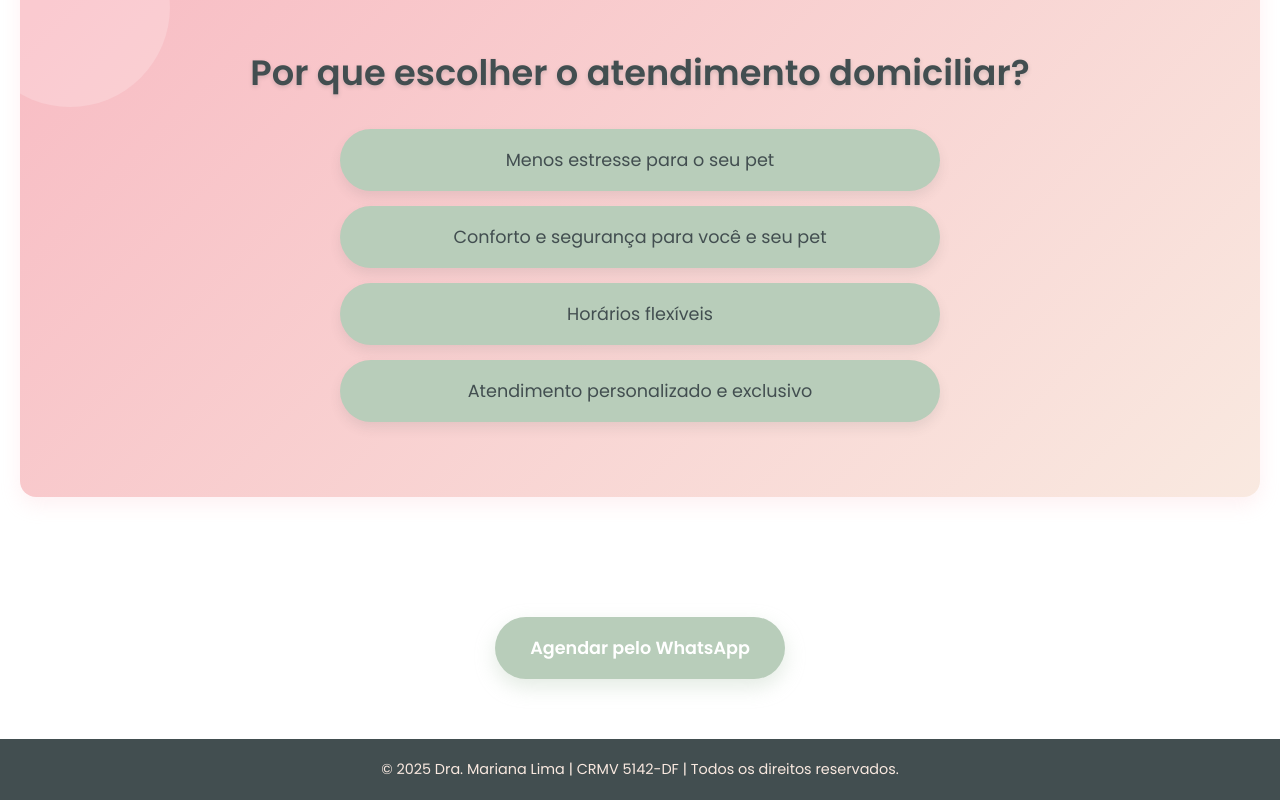
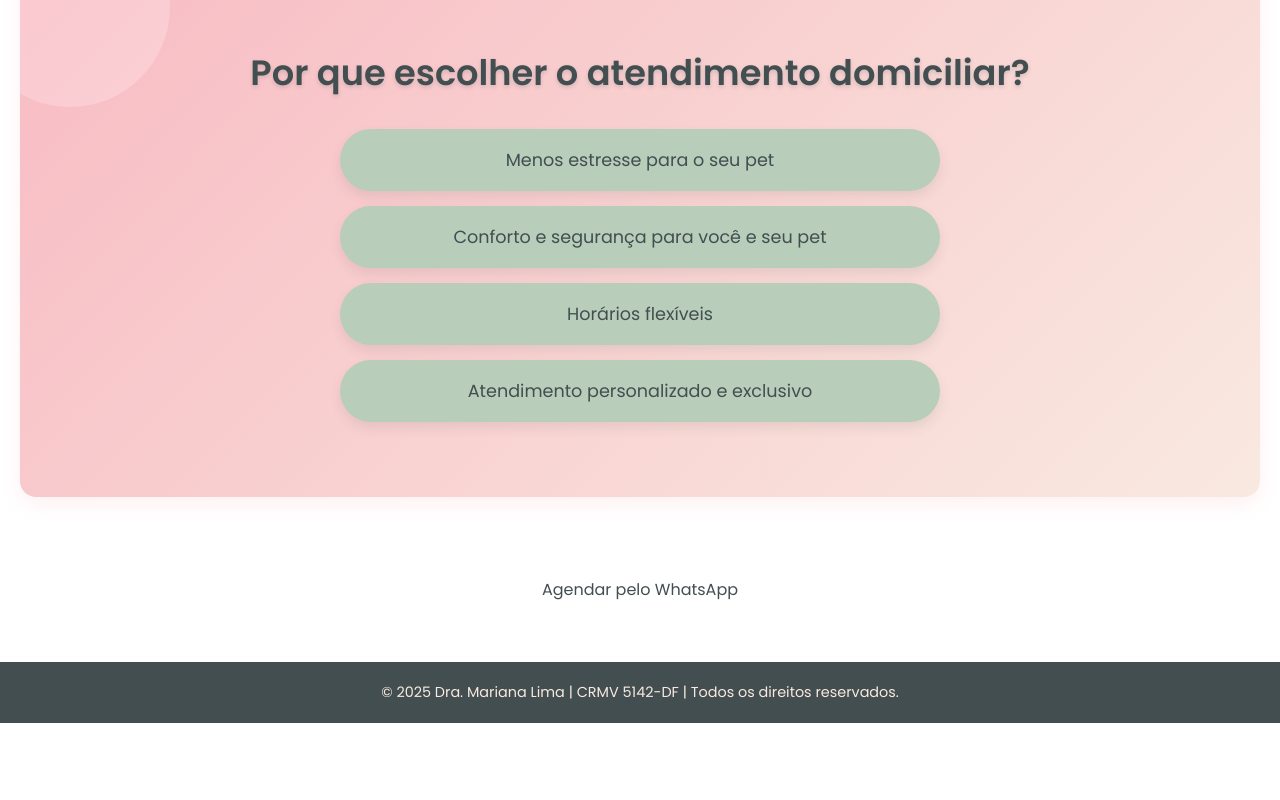
Before and after one commit to alessandrooCosta/Dr.MarianaLima, a React (Vite) app: page /servicos in a window 1280 px wide. Shown: the part 1110-1910 px from the top of the page. After the commit the page ends 1833 px from the top, so only its background shows below. Built offline with nearby package versions, Linux system fonts and the light colour scheme.

Commit message:
atualiza performance

```diff
--- a/src/Componentes/Informacao/Informacao.tsx
+++ b/src/Componentes/Informacao/Informacao.tsx
@@ -3,13 +3,13 @@ import './Informacao.css'
 function Informacao() {
     return (
         <section className="informacao" aria-label="Informações sobre a Dra. Mariana Lima">
-            <img className="img" src="\imagens\fotos\img_info2.avif" alt="Foto da Dra. Mariana Lima" />
+            <img className="img" src="\imagens\fotos\img_info.avif" alt="Foto da Dra. Mariana Lima" />
             <div className="informacao-texto" aria-label="Texto informativo sobre a Dra. Mariana Lima">
                 <h2>Dra. Mariana Lima, CRMV 5142-DF</h2>
                 <p>Atua há mais de 4 anos na clínica médica de pequenos animais, com foco em cuidado, bem-estar e atenção individualizada.</p>
                 <div className="icones-social" aria-label="Ícones de redes sociais">
                     <a href="https://www.instagram.com/mbr.vet/" target="_blank"><img src="\imagens\icones\instagram.svg" alt="Ícone do Instagram"></img></a>
-                    <a href="https://facebook.com" target="_blank"><img src="\imagens\icones\facebook.svg" alt="Ícone do Facebook"></img></a>
+                    <a href="https://www.facebook.com/share/15x4RQgr2b/" target="_blank"><img src="\imagens\icones\facebook.svg" alt="Ícone do Facebook"></img></a>
                     <a href="https://api.whatsapp.com/message/UJ4EABH6GT2EG1?autoload=1&app_absent=0" target="_blank"><img src="\imagens\icones\whatsapp1.svg" alt="Ícone do Whatsapp"></img></a>
                 </div>
             </div>
--- a/src/Componentes/PaginaServicos/PaginaServicos.tsx
+++ b/src/Componentes/PaginaServicos/PaginaServicos.tsx
@@ -112,9 +112,32 @@ function PaginaServicos() {
                 </ul>
             </div>
 
-            <a className="botao-whats" href="https://wa.me/5561999999999" target="_blank" aria-label="Agendar consulta via WhatsApp" rel="noopener noreferrer">
+            <a
+                className="btn-whatsapp"
+                aria-label="Agendar consulta via WhatsApp"
+                href="https://wa.me/message/UJ4EABH6GT2EG1"
+                onClick={(e) => {
+                    e.preventDefault();
+
+                    // tenta abrir o app nativo
+                    window.location.href = "whatsapp://send?text=Olá%20Dra.%20Mariana";
+
+                    // fallback pra versão web se o app não abrir
+                    setTimeout(() => {
+                        window.location.href = "https://wa.me/message/UJ4EABH6GT2EG1";
+                    }, 1000);
+                }}
+            >
                 Agendar pelo WhatsApp
             </a>
+
+
+
+
+
+
+
+
         </section>
     );
 }
--- a/src/Componentes/Sobre/SobreInfo.tsx
+++ b/src/Componentes/Sobre/SobreInfo.tsx
@@ -22,7 +22,7 @@ function SobreInfo() {
           </p>
           <div className="icones-social" aria-label="Ícones de redes sociais">
             <a href="https://www.instagram.com/mbr.vet/" target="_blank"><img src="\imagens\icones\instagram.svg" alt="Ícone do Instagram"></img></a>
-            <a href="https://facebook.com" target="_blank"><img src="\imagens\icones\facebook.svg" alt="Ícone do Facebook"></img></a>
+            <a href="https://www.facebook.com/share/15x4RQgr2b/" target="_blank"><img src="\imagens\icones\facebook.svg" alt="Ícone do Facebook"></img></a>
             <a href="https://api.whatsapp.com/message/UJ4EABH6GT2EG1?autoload=1&app_absent=0" target="_blank"><img src="\imagens\icones\whatsapp1.svg" alt="Ícone do Whatsapp"></img></a>
           </div>
         </div>
```
